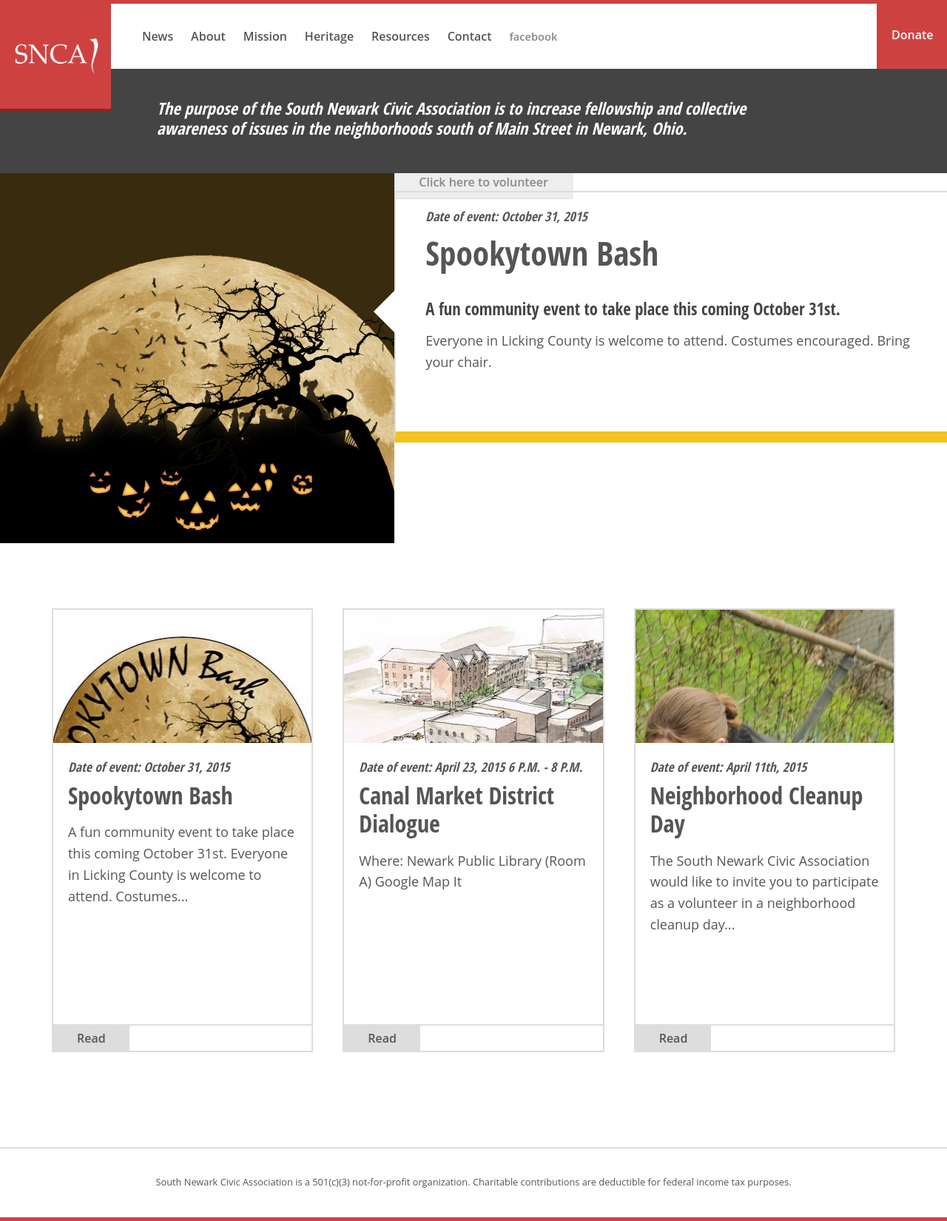
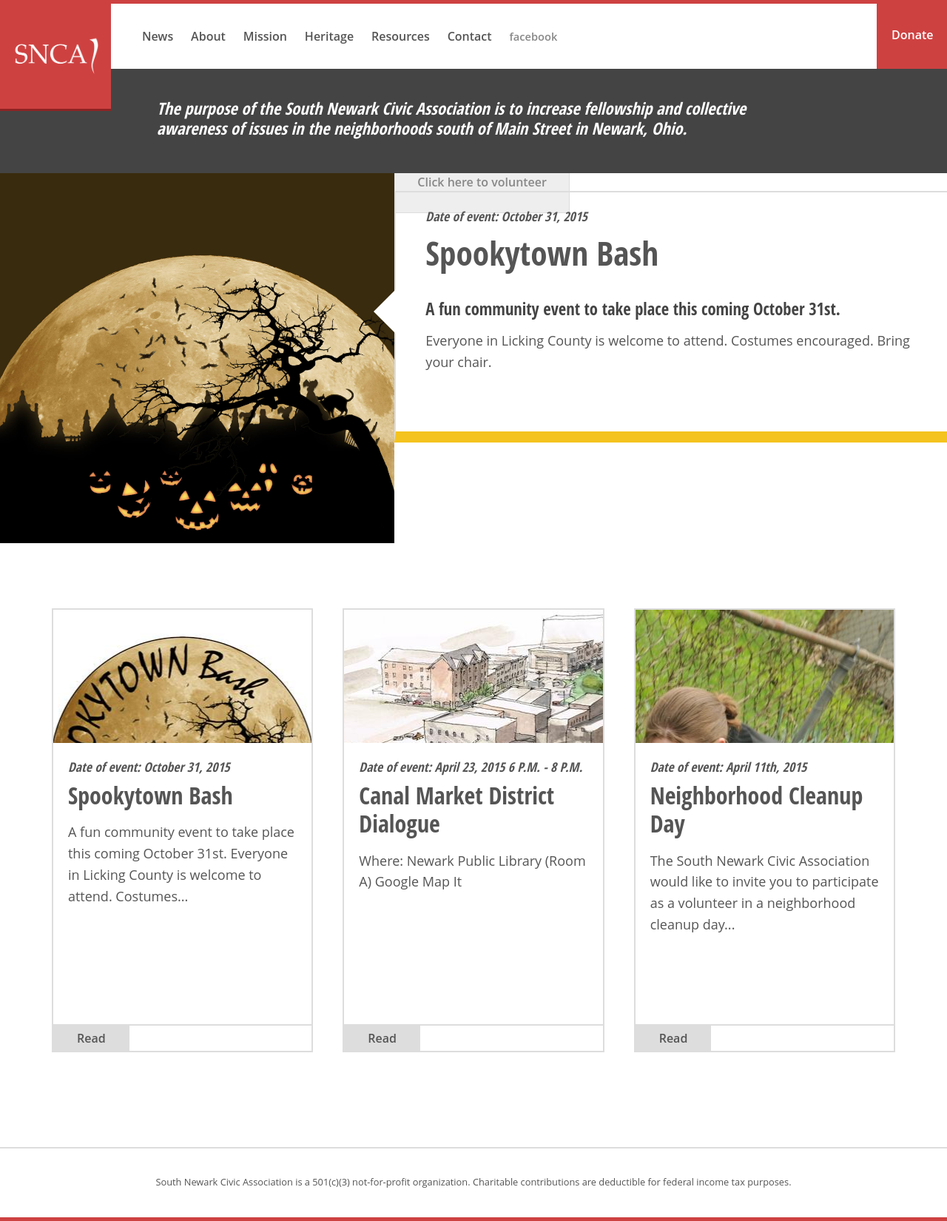
Before and after one commit to jeremyeblake/mysouthnewark, a Jekyll site: the page built from index.html, in a window 1280 px wide. Shown: the whole page at 74% size. Built offline with Jekyll 4.4.1, drawn with Linux system fonts in a browser that asks for light colours; Markdown is read by kramdown in place of the engine named in the settings.

Commit message:
Updating volunteer button

```diff
--- a/index.html
+++ b/index.html
@@ -24,7 +24,7 @@
 	<!--End mc_embed_signup-->
 
 	<div class="clear">
-		<a href="https://docs.google.com/forms/d/1bATG3CeeLXxuwLz2nG_-IJixJIi03MLrCB4hjIbEcUI/viewform" class="volunteer-button button email-form_submit">Click here to volunteer</a>
+		<a href="https://docs.google.com/forms/d/1bATG3CeeLXxuwLz2nG_-IJixJIi03MLrCB4hjIbEcUI/viewform" class="volunteer-button button email-form_submit" style="width:100%; padding:30px; text-align:center;">Click here to volunteer</a>
 	</div>
 
 </aside>
```
